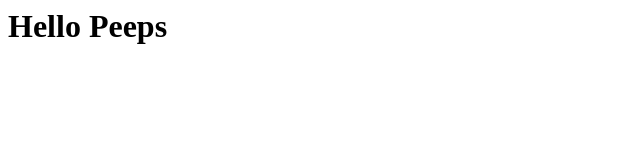
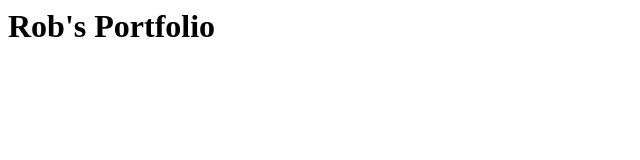
Before and after one commit to RobWilliamsIII/RobWilliamsIII.github.io, a plain HTML site: page index.html in a window 1280 px wide. Shown: the whole page, without its empty margins (0-640 px from the left). Drawn offline with Linux system fonts and the light colour scheme.

Commit message:
changed title

```diff
--- a/index.html
+++ b/index.html
@@ -1 +1 @@
-<h1>Hello Peeps</h1>
+<h1>Rob's Portfolio</h1>
```
